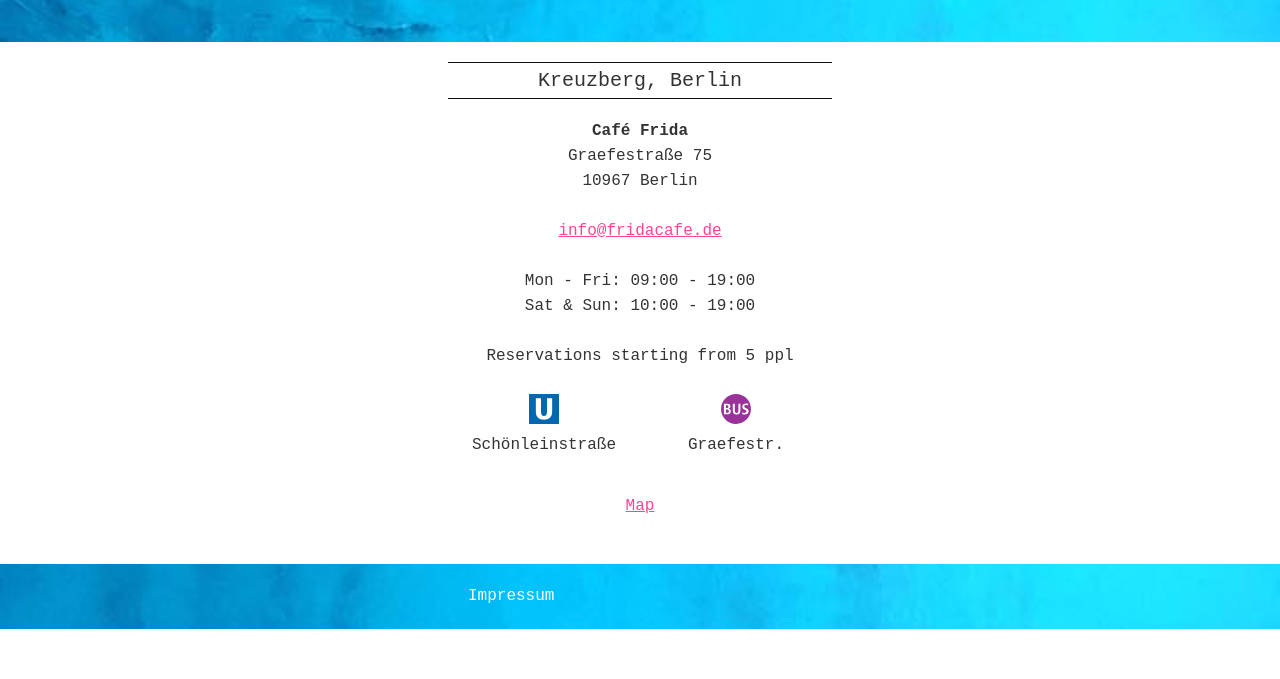
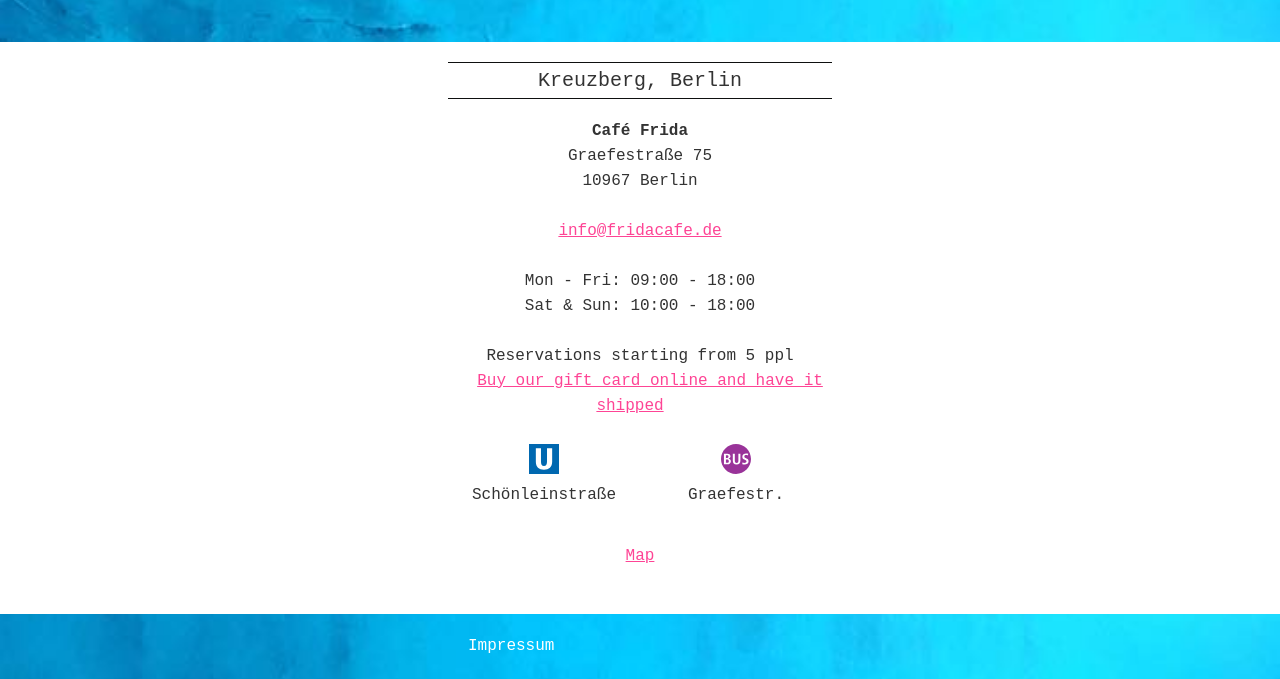
Before and after one commit to markusfreundorfer/cafe-frida-berlin, a website: page index.html in a window 1280 px wide. Shown: the part 488-1167 px from the top of the page. Before the commit the page ends 1117 px from the top, so only its background shows below. Drawn offline with Linux system fonts and the light colour scheme.

Commit message:
updated opening hours

```diff
--- a/assets/compiled/styles1.0.22.css
+++ b/assets/compiled/styles1.0.22.css
@@ -254,7 +254,7 @@
 .text-center {
   text-align: center; }
 
-a[href^="tel"], a[href^="mailto"] {
+a.pink {
   color: #fe4495;
   cursor: pointer; }
 
--- a/assets/scss/styles.scss
+++ b/assets/scss/styles.scss
@@ -29,7 +29,7 @@
 }
 
 a {
-  &[href^="tel"], &[href^="mailto"] {
+  &.pink {
     color: $pink;
     cursor: pointer;
   }
--- a/index.html
+++ b/index.html
@@ -93,12 +93,13 @@
                 <li>Graefestraße 75</li>
                 <li>10967 Berlin</li>
                 <br>
-                <li><a title="Write us" href="mailto:info@fridacafe.de">info@fridacafe.de</a></li>
+                <li><a class="pink" title="Write us" href="mailto:info@fridacafe.de">info@fridacafe.de</a></li>
                 <br>
-                <li>Mon - Fri: 09:00 - 19:00</li>
-                <li>Sat & Sun: 10:00 - 19:00</li>
+                <li>Mon - Fri: 09:00 - 18:00</li>
+                <li>Sat & Sun: 10:00 - 18:00</li>
                 <br>
                 <li>Reservations starting from 5 ppl</li>
+                <li><a class="pink" title="Buy our gift card for Café Frida online" target="_blank" href="//eetmee.de/marketplace/seller/collection/cafe-frida-berlin">Buy our gift card online and have it shipped</a></li>
                 <br>
                 <li class="public-transport subway"><span></span><br>Schönleinstraße</li>
                 <li class="public-transport bus"><span></span><br>Graefestr.</li>
@@ -106,7 +107,7 @@
                 <br>
                 <br>
                 <br>
-                <li><a title="Find us on Google Maps" style="color: #fe4495" href="https://goo.gl/maps/iKK9ug2YCd62">Map</a>
+                <li><a class="pink" title="Find us on Google Maps" style="color: #fe4495" href="https://goo.gl/maps/iKK9ug2YCd62">Map</a>
                 </li>
                 <br>
             </ul>
```
